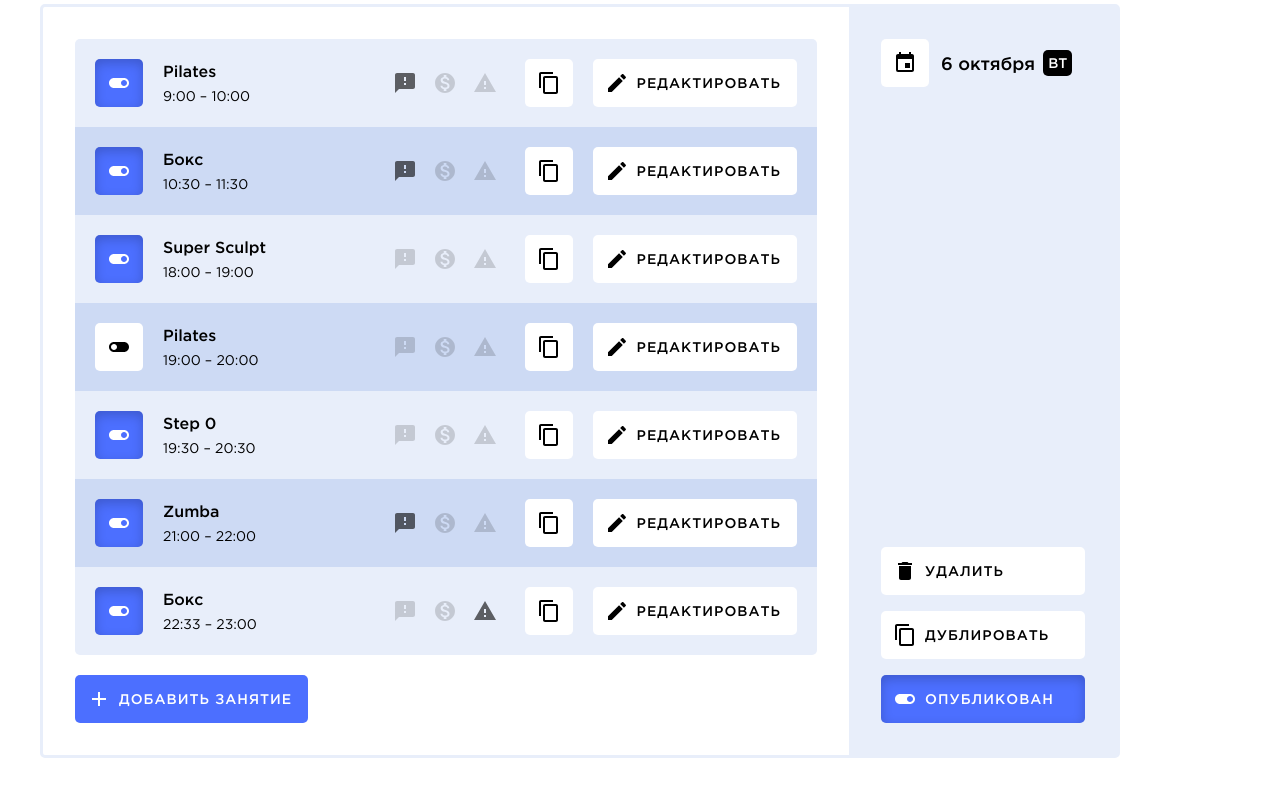
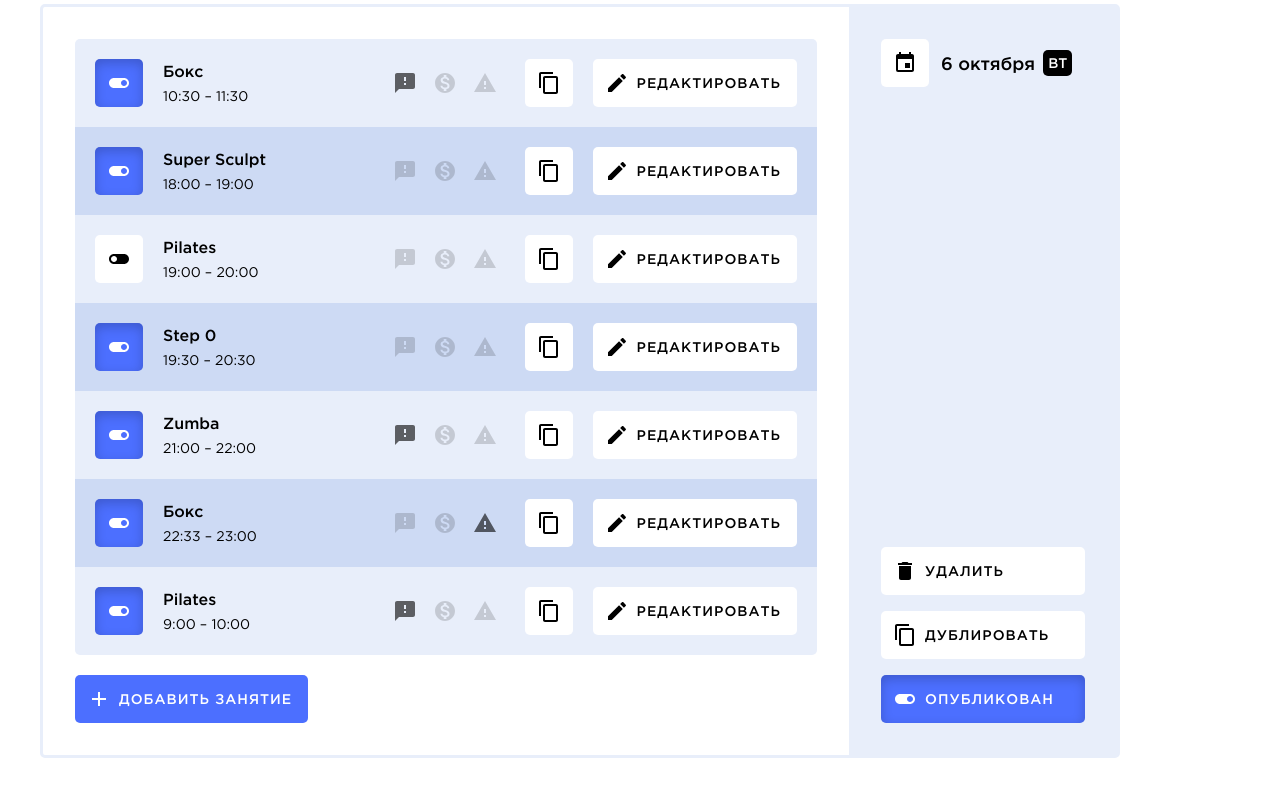
Before and after one commit to wrgraff/scheduler, a React (Create React App) app: page / in a window 1280 px wide. Shown: the part 900-1698 px from the top of the page. Built offline with nearby package versions, Linux system fonts and the light colour scheme; data requests are answered from the project's data file.

Commit message:
sort sessions by time

```diff
--- a/src/components/DaysList/index.js
+++ b/src/components/DaysList/index.js
@@ -20,10 +20,17 @@ const DaysList = () => {
     }, [dispatch]);
 
     const sortDays = (dayA, dayB) => {
-        const msA = new Date(dayA.date);
-        const msB = new Date(dayB.date);
+        const a = new Date(dayA.date);
+        const b = new Date(dayB.date);
 
-        return msB - msA;
+        return b - a;
+    };
+
+    const sortSessions = (sessionA, sessionB) => {
+        const a = sessionA.time.start || '0';
+        const b = sessionB.time.start || '0';
+
+        return a.localeCompare(b);
     };
 
     const renderDays = () => {
@@ -57,7 +64,7 @@ const DaysList = () => {
             );
         }
 
-        return sessions.map(session => {
+        return sessions.sort(sortSessions).map(session => {
             return (
                 <SessionItem
                     session={session}
```
